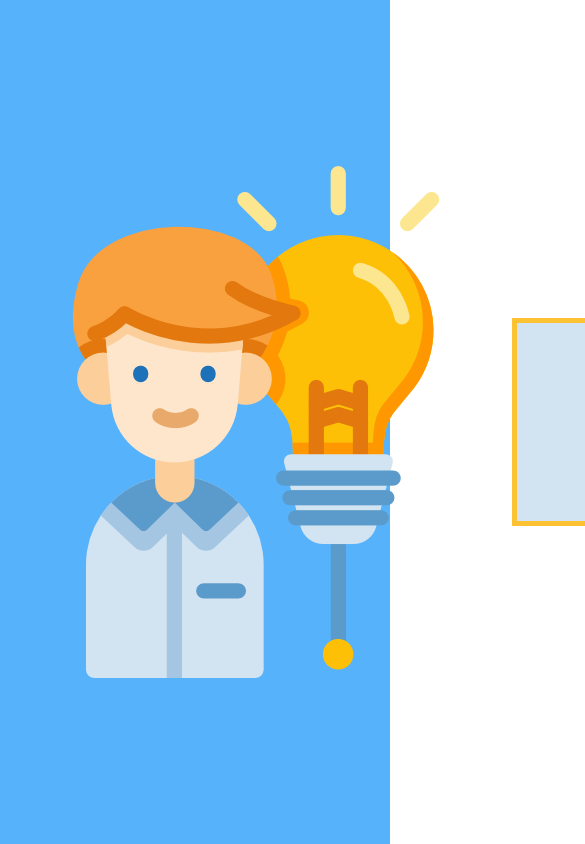
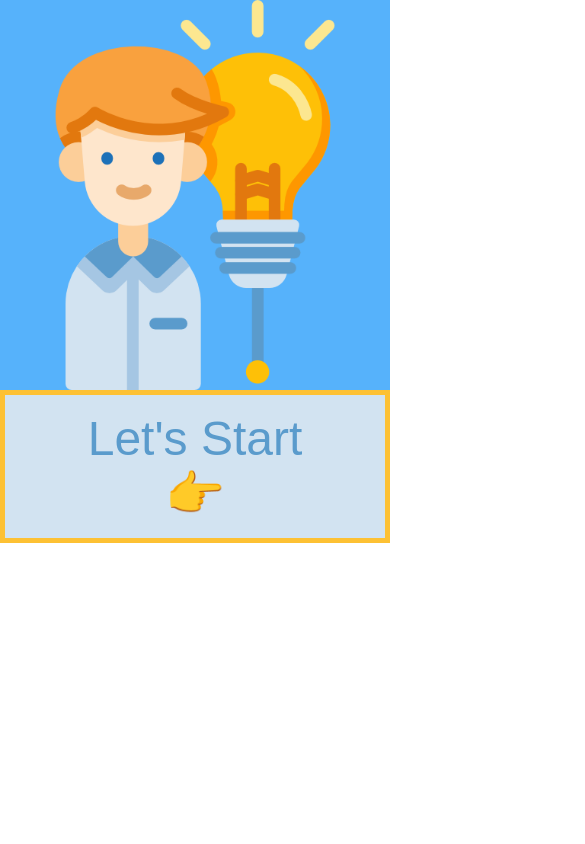
Before and after one commit to manishkushare/quizz-app, a plain HTML site: page index.html in a window 390 px wide. Shown: the top 844 px of the page, 585 px wide, since content can reach past the window. Drawn offline with Linux system fonts and the light colour scheme.

Commit message:
solving responsive problem

```diff
--- a/index.html
+++ b/index.html
@@ -7,7 +7,7 @@
     <link rel="stylesheet" href="style.css" />
   </head>
   <body>
-    <div class="hero flex">
+    <div class="hero-flex">
       <img src="./image/brain.png" alt="" class="img" />
       <button class="start">Let's Start 👉</button>
     </div>
--- a/index.js
+++ b/index.js
@@ -6,7 +6,7 @@ console.log("working");
 
 // methods
 // 1. isCorrect() = to cheack whether the anser given by user is correct ot not
-let hero = document.querySelector(".hero");
+let hero = document.querySelector(".hero-flex");
 let components = document.querySelector(".components");
 components.style.display = "none";
 let start = document.querySelector(".start");
--- a/style.css
+++ b/style.css
@@ -62,7 +62,8 @@ table {
 
 
 /* particualrs */
-.hero {
+.hero-flex {
+    display: flex;
     background-color: #56B2FB ;
     height: 100vh;
     align-items: center;
@@ -178,14 +179,21 @@ strong {
     /* width: 400px; */
 
 
-}
-.progress[value]::-webkit-progress-value {
-    background-color: #56B2FB;
 
-} */
 
 
 
 @media screen and (max-width:768px) {
-    .pr
+    .hero-flex {
+        flex-direction: column;
+        height: 500px;
+    }
+    .img {
+        height: 100%;
+        width: 100%;
+    }
+    .start {
+        padding: 1rem 5rem;
+        width: 100%;
+    }
 }
```
